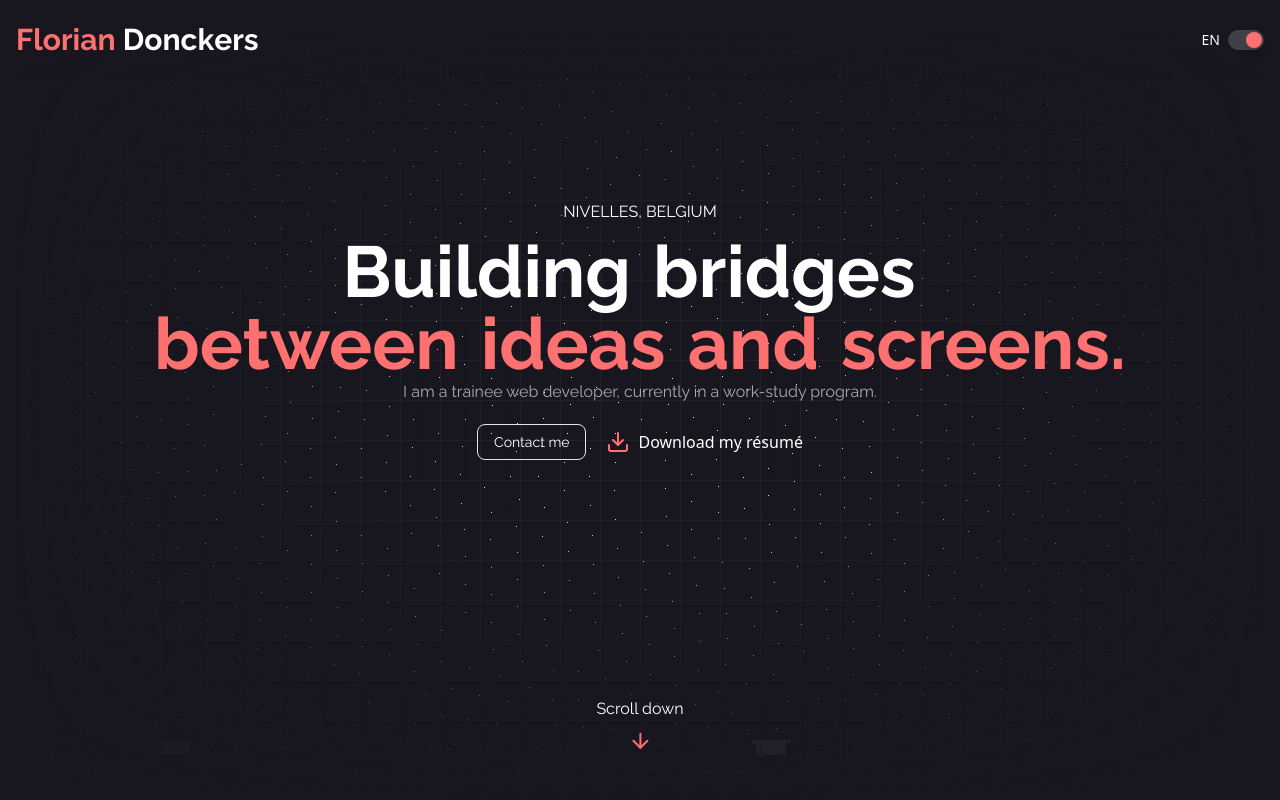
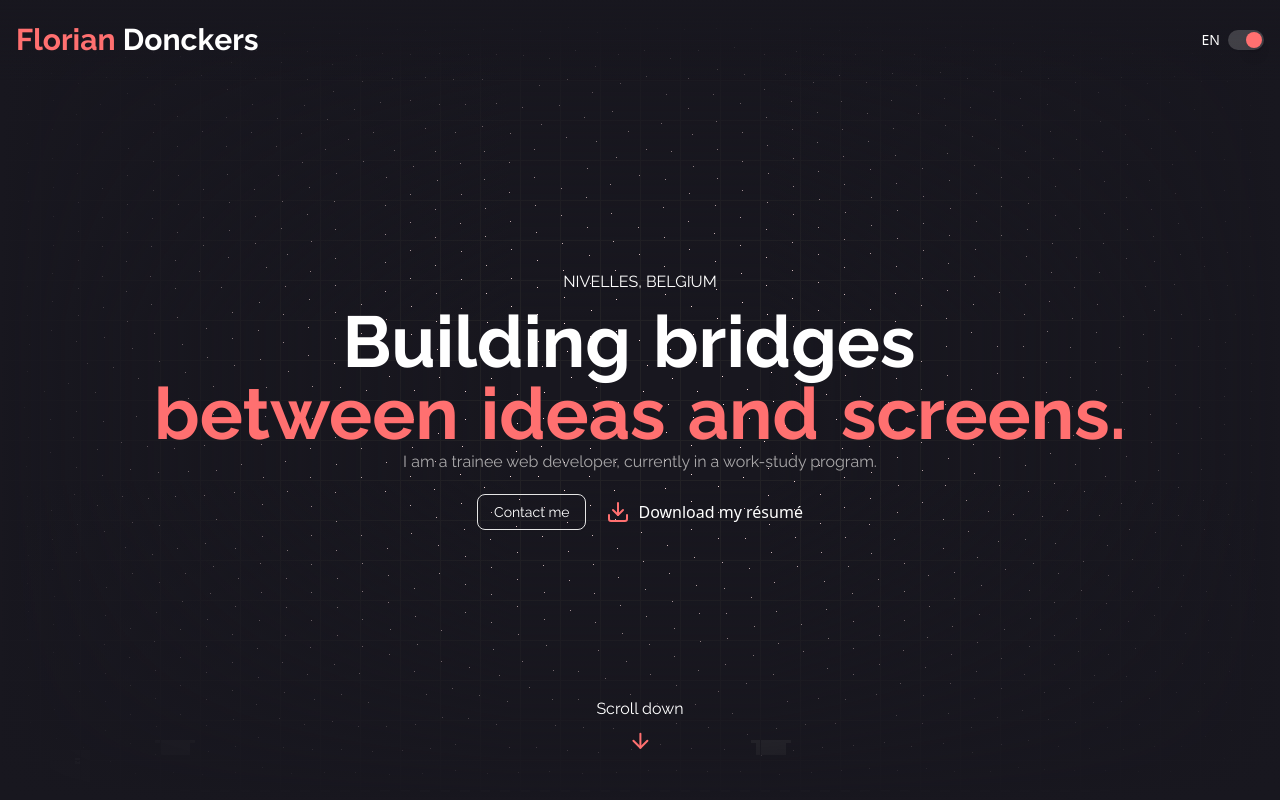
Before and after one commit to Florian-DCK/new-personal-site, a Next.js app: page /en in a window 1280 px wide. Shown: the top 800 px of the page. Built offline with nearby package versions, Linux system fonts and the light colour scheme.

Commit message:
Aucune modification apportée au code

```diff
--- a/src/app/[locale]/page.tsx
+++ b/src/app/[locale]/page.tsx
@@ -23,9 +23,9 @@ export default function HomePage() {
 	return (
 		<div>
 			<Navbar></Navbar>
-			<section className="Home h-screen w-screen flex justify-center">
+			<section className="Home h-screen w-screen flex lg:items-center justify-center">
 				<FluidSimulation></FluidSimulation>
-				<div className="flex-col text-center pt-50" ref={containerRef}>
+				<div className="flex-col text-center pt-50 lg:pt-0" ref={containerRef}>
 					<h3 className="text-center font-main mb-3 z-10">{t('location')}</h3>
 					<div className="flex flex-col items-center z-10 ">
 						<RepellingText
```
